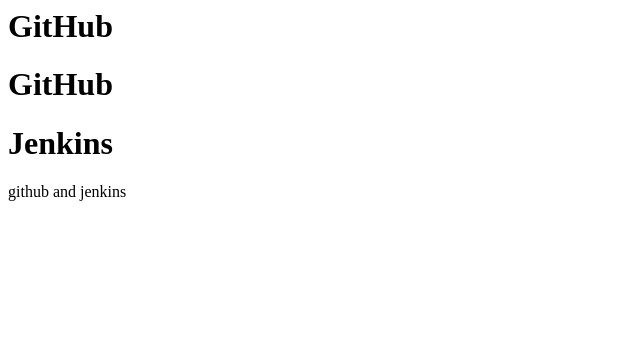
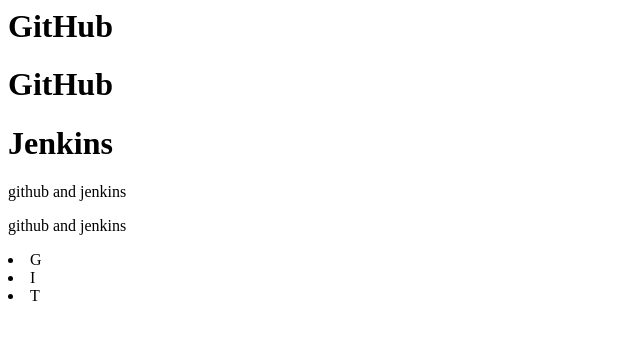
Before and after one commit to ziiJoriel/Activity_Jenkins, a plain HTML site: page index.html in a window 1280 px wide. Shown: the whole page, without its empty margins (0-640 px from the left). Drawn offline with Linux system fonts and the light colour scheme.

Commit message:
added list

```diff
--- a/index.html
+++ b/index.html
@@ -9,5 +9,9 @@
     <h1>GitHub</h1>
     <h1>Jenkins</h1>
     <p>github and jenkins</p>
+    <p>github and jenkins</p>
+    <li>G</li>
+    <li>I</li>
+    <li>T</li>
 </body>
 </html>
```
